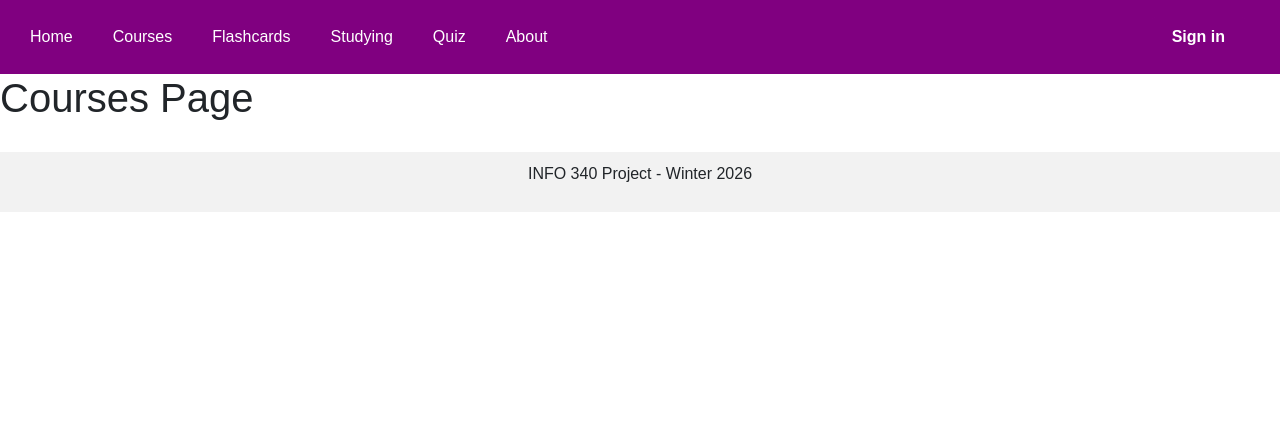
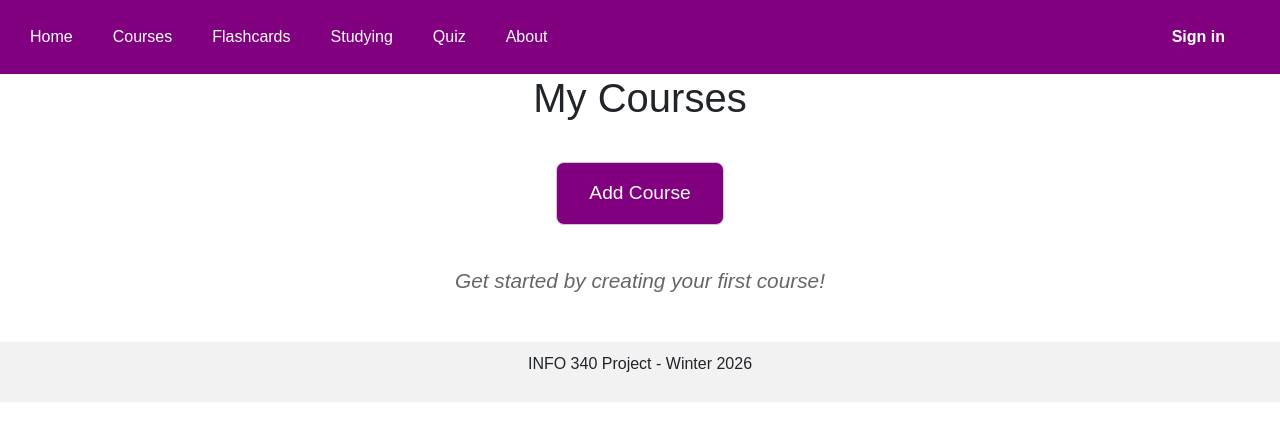
Before and after one commit to uhhmo/StudyHuskies, a React (Vite) app: page /courses in a window 1280 px wide. Shown: the top 440 px of the page. Built offline with nearby package versions, Linux system fonts and the light colour scheme.

Commit message:
Course Adding Feature

```diff
--- a/src/index.css
+++ b/src/index.css
@@ -88,6 +88,86 @@ input {
     font-size: 14px;
 }
 
+/* Courses Page */
+.courses-header {
+    text-align: center;
+}
+
+h1 {
+    text-align: center;
+    font-size: 2.5rem;
+}
+
+.add-course {
+    text-align: center;
+    margin: 2rem 0;
+}
+
+.add-course button {
+    padding: 1rem 2rem;
+    margin: 0.5rem;
+    border-radius: 8px;
+    border: 1px solid #ccc;
+    cursor: pointer;
+    background-color: #800080;
+    color: white;
+    font-size: 1.2rem;
+}
+
+.add-course button:hover {
+    background-color: #660066;
+}
+
+.add-course input {
+    padding: 1rem;
+    margin-right: 0.5rem;
+    border-radius: 8px;
+    border: 1px solid #ccc;
+    width: 350px;
+    font-size: 1.1rem;
+}
+
+.courses-list {
+    display: flex;
+    flex-wrap: wrap;
+    gap: 1.5rem;
+    width: 951px;
+    margin: 0 auto;
+}
+
+.courses-list > p {
+    text-align: center;
+    width: 100%;
+    color: #666;
+    font-style: italic;
+    font-size: 1.3rem;
+}
+
+.course-card {
+    flex: 0 0 300px;
+    max-width: 300px;
+    background-color: white;
+    border-radius: 12px;
+    padding: 1.5rem;
+    box-shadow: 0 1px 3px rgba(0, 0, 0, 0.16), 0 1px 3px rgba(0, 0, 0, 0.23);
+    cursor: pointer;
+}
+
+.course-card:hover {
+    background-color: #800080;
+    color: white;
+}
+
+.course-card h2 {
+    margin: 0.5rem 0;
+    font-size: 1.5rem;
+}
+
+.course-card p {
+    margin: 0.5rem 0;
+    font-size: 1.1rem;
+}
+
 /* Footer */
 footer {
     background-color: #f2f2f2;
@@ -95,7 +175,6 @@ footer {
     text-align: center;
     margin-top: 30px;
 }
-
 
 /* Blakes CSS */
 
--- a/src/pages/courses.jsx
+++ b/src/pages/courses.jsx
@@ -1,7 +1,63 @@
-import React from 'react';
+import React, { useState } from 'react';
 
-function courses() {
-  return <h1>Courses Page</h1>;
+function Courses() {
+  const [courses, setCourses] = useState([]);
+  const [newCourseName, setNewCourseName] = useState('');
+  const [showInput, setShowInput] = useState(false);
+
+  const addCourse = () => {
+    if (newCourseName.trim() === '') {
+      alert('Please enter a course name');
+      return;
+    }
+
+    const newCourse = {
+      id: Date.now(),
+      name: newCourseName,
+      flashcardSets: []
+    };
+
+    setCourses([...courses, newCourse]);
+    setNewCourseName('');
+    setShowInput(false);
+  };
+
+  return (
+    <div>
+      <h1>My Courses</h1>
+
+      <div className="add-course">
+        {!showInput ? (
+          <button onClick={() => setShowInput(true)}>Add Course</button>
+        ) : (
+          <div>
+            <input
+              type="text"
+              placeholder="Enter course name"
+              value={newCourseName}
+              onChange={(e) => setNewCourseName(e.target.value)}
+              autoFocus
+            />
+            <button onClick={addCourse}>Add</button>
+            <button onClick={() => setShowInput(false)}>Cancel</button>
+          </div>
+        )}
+      </div>
+
+      <div className="courses-list">
+        {courses.length === 0 ? (
+          <p>Get started by creating your first course!</p>
+        ) : (
+          courses.map((course) => (
+            <div key={course.id} className="course-card">
+              <h2>{course.name}</h2>
+              <p>{course.flashcardSets.length} flashcard set(s)</p>
+            </div>
+          ))
+        )}
+      </div>
+    </div>
+  );
 }
 
-export default courses;
+export default Courses;
```
Also changed, not shown: src/App.jsx (+6 -6 lines).
